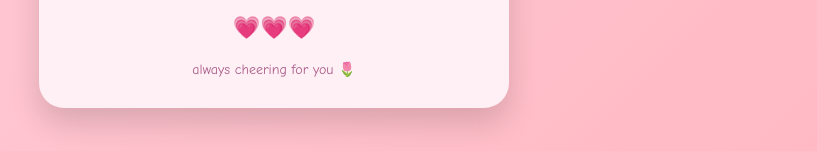
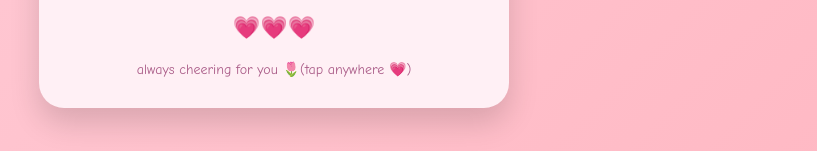
Before and after one commit to Tanayhere/for-her-only, a plain HTML site: page index.html in a window 1280 px wide. Shown: the part 482-633 px from the top of the page, without its empty margins (366-1183 px from the left). Drawn offline with Linux system fonts and the light colour scheme.

Commit message:
Update index.html

```diff
--- a/index.html
+++ b/index.html
@@ -63,7 +63,7 @@
     </p>
     <div class="heart">💗💗💗</div>
     <footer>
-      always cheering for you 🌷
+      always cheering for you 🌷(tap anywhere 💗)
     </footer>
   </div>
 
```
